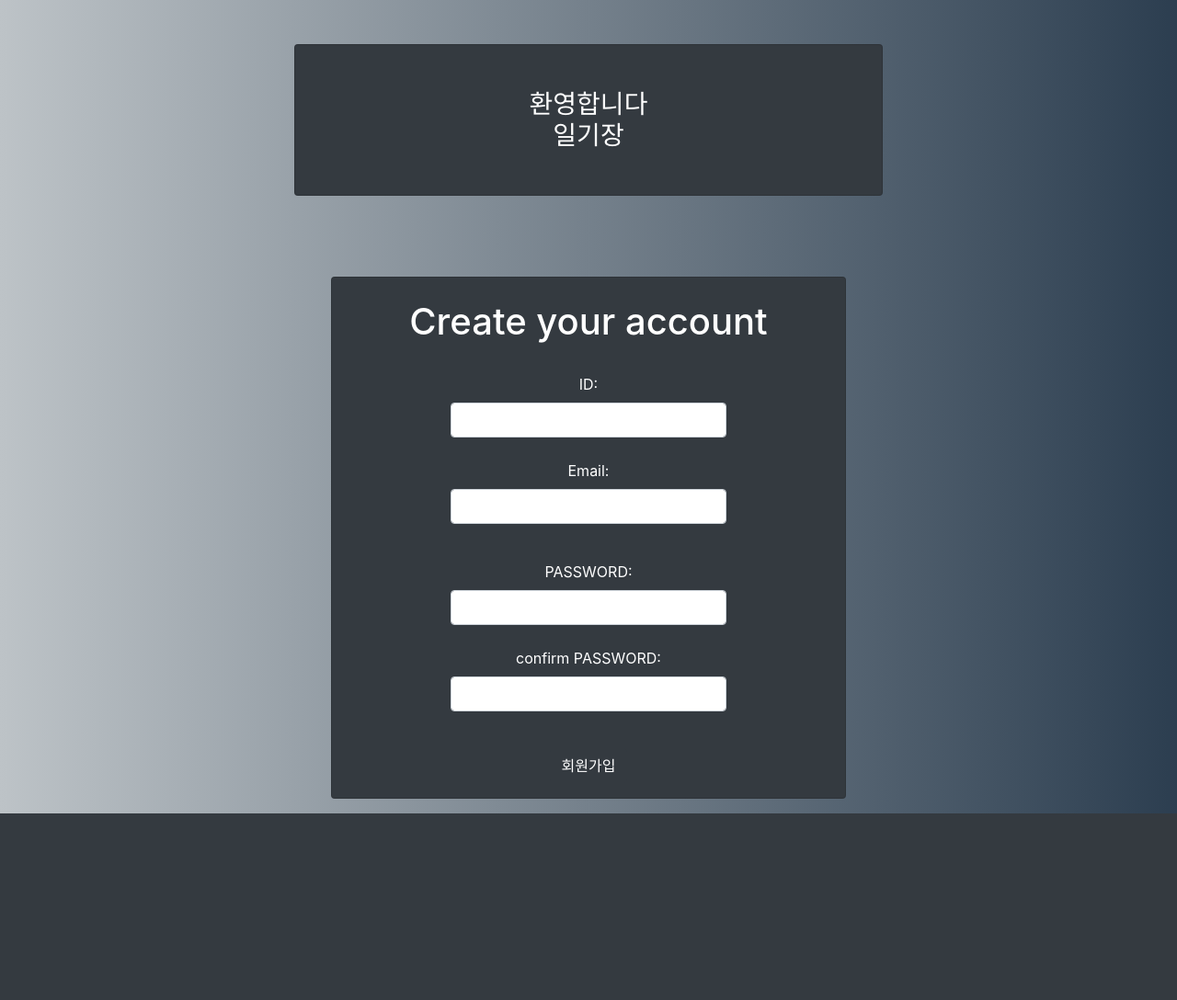
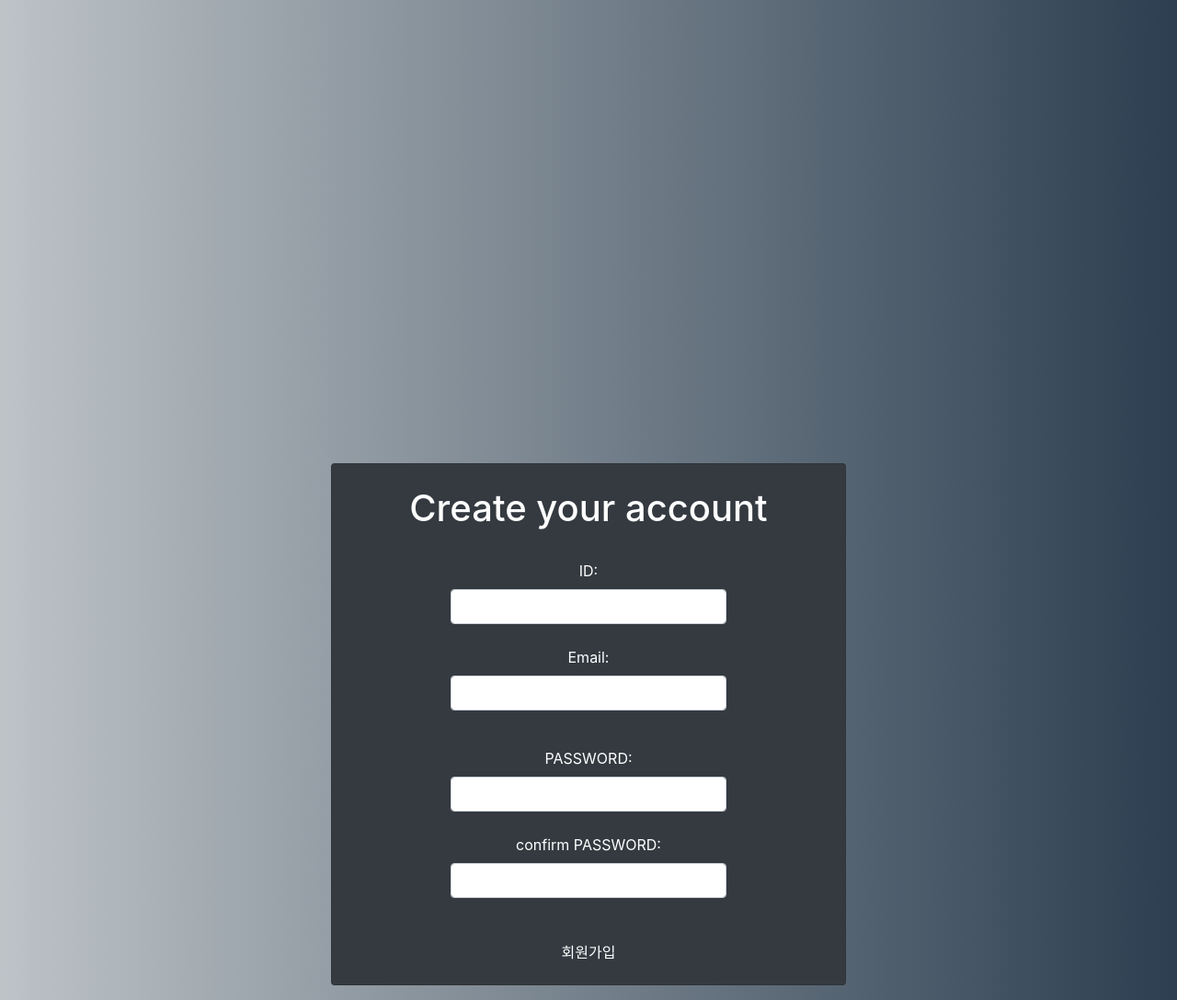
Before and after one commit to sungmin69355/mydiary, a Django app: page /accounts/signup/ in a window 1280 px wide. Shown: the part 70-1158 px from the top of the page at 92% size. Before the commit the page ends 955 px from the top, so only its background shows below. Run offline with Django 3.2, Linux system fonts and the light colour scheme; some libraries are stand-ins or nearby versions.

Commit message:
홈화면 디자인중

```diff
--- a/project/myproject/templates/menu_bar.html
+++ b/project/myproject/templates/menu_bar.html
@@ -37,11 +37,8 @@
 </nav>
 </nav>
 <!--로그인 안했을떄 바 밑에-->
-<br><br><div class="card text-white bg-dark mb-3" style="max-width: 40rem; float: none; margin: 0 auto;">
-    <div class="form-group" align="center">
-    <br><br><h3 align="center">환영합니다<br> 일기장</h3>
-    <br>
-    </div>
+<br><br><div class="home" style="max-width: 30rem; float: none; margin: 0 auto;">
+    <br><br><br><br><br><br><br><br><br><br><br><br><br><br><br><br>
     </div>
     {% endif %}
 {% block contents %}
```
